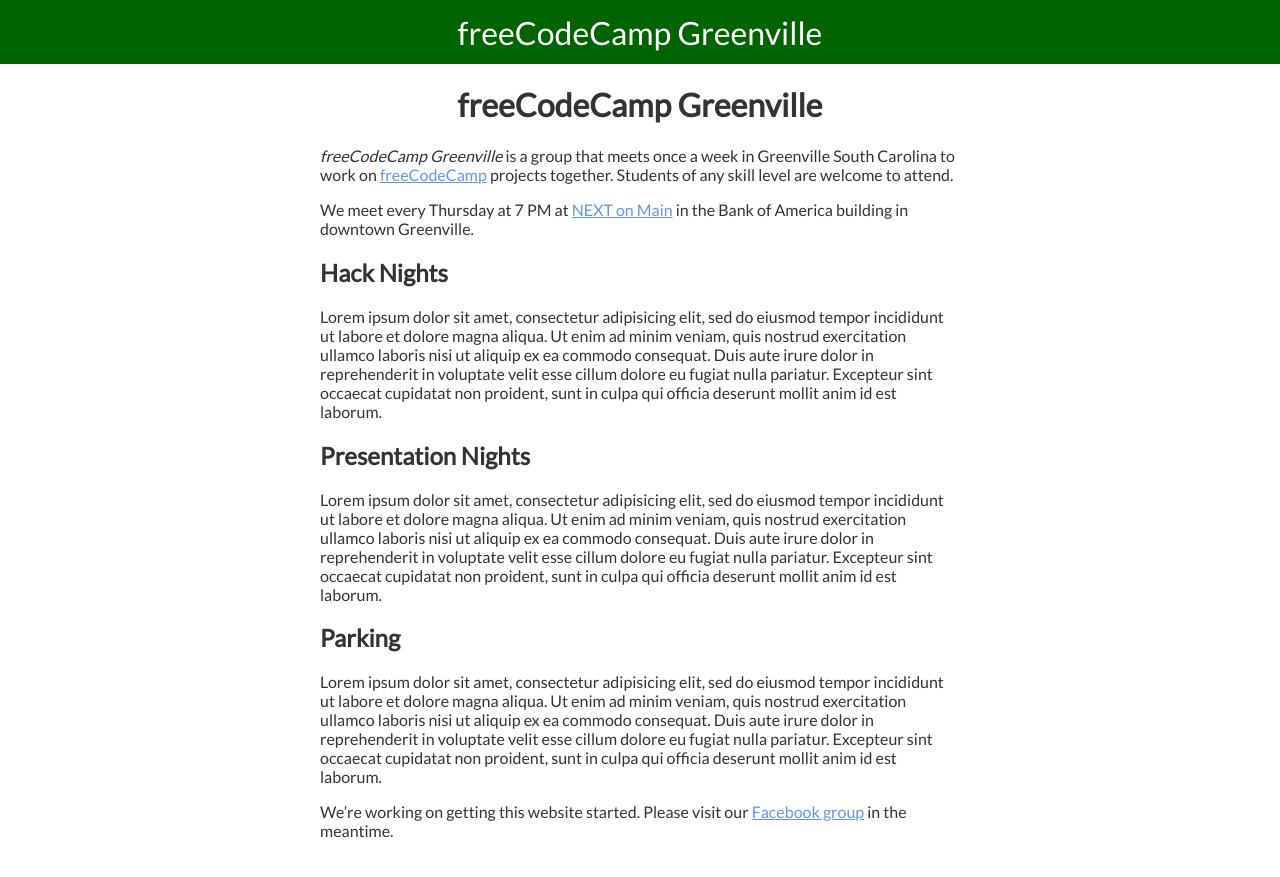
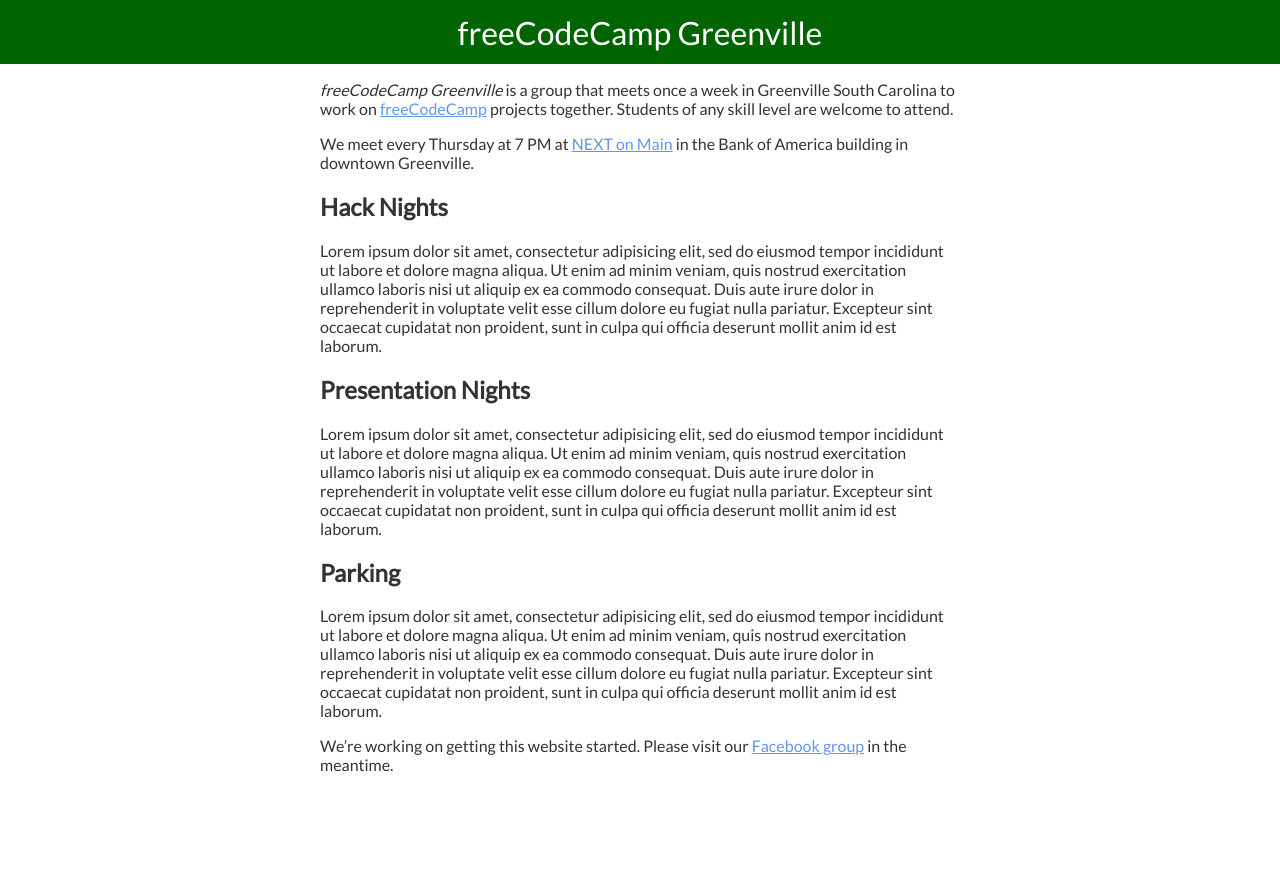
Before and after one commit to freecodecamp-greenville/fcc-greenville-www, a Jekyll site: the page built from index.md, in a window 1280 px wide. Shown: the top 877 px of the page. Built offline with Jekyll 4.4.1, drawn with Linux system fonts in a browser that asks for light colours; our own code applies the rules of GitHub Pages for plain Markdown files.

Commit message:
Remove header from index

```diff
--- a/index.md
+++ b/index.md
@@ -1,8 +1,6 @@
 ---
 layout: default
 ---
-# freeCodeCamp Greenville
-
 *freeCodeCamp Greenville* is a group that meets once a week in Greenville South
 Carolina to work on [freeCodeCamp](https://www.freecodecamp.com/) projects
 together. Students of any skill level are welcome to attend.
```
